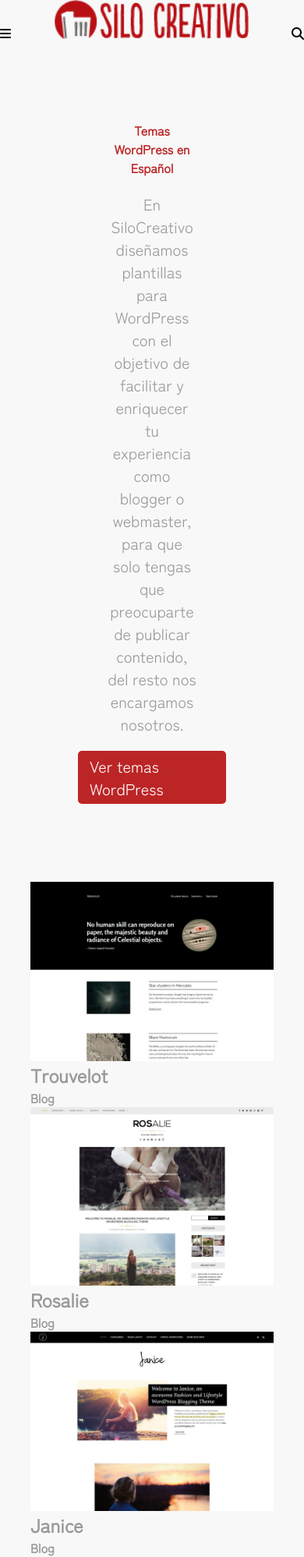
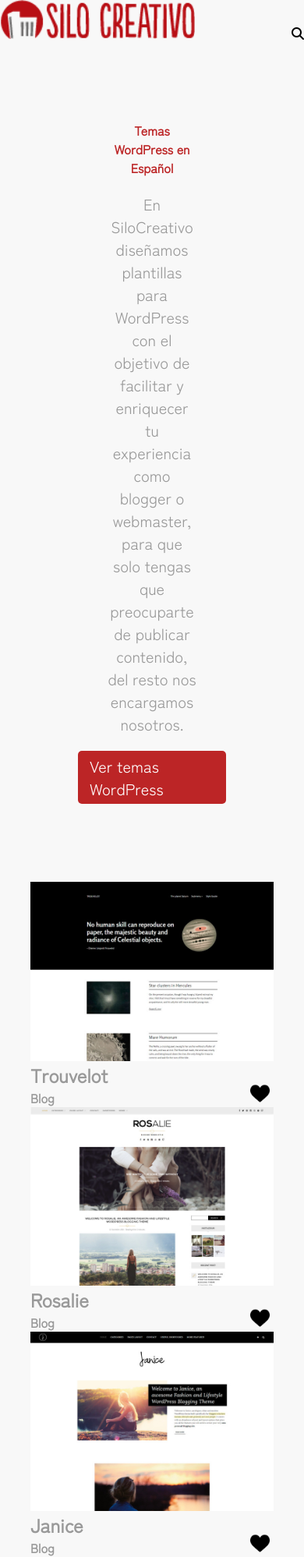
Before and after one commit to SofiaaFdez/Proyectos.pgi, a plain HTML site: page cabeceraResponsive/cabecera.html in a window 390 px wide. Shown: the whole page at 78% size. Drawn offline with Linux system fonts and the light colour scheme.

Commit message:
actualización de silo

```diff
--- a/cabeceraResponsive/cabecera.html
+++ b/cabeceraResponsive/cabecera.html
@@ -58,6 +58,7 @@
 		<section class="plantillas">
 			<article>
 				<header>
+					<img class="corazon" src="img/me-gusta.png">
 					<img src="img/trouvelot.webp">
 				</header>
 				<footer>
@@ -68,6 +69,7 @@
 
 			<article>
 				<header>
+					<img class="corazon" src="img/me-gusta.png">
 					<img src="img/rosalie.webp">
 				</header>
 				<footer>
@@ -78,6 +80,7 @@
 
 			<article>
 				<header>
+					<img class="corazon" src="img/me-gusta.png">
 					<img src="img/janice.webp">
 				</header>
 				<footer>
--- a/cabeceraResponsive/css/cabecera.css
+++ b/cabeceraResponsive/css/cabecera.css
@@ -1,4 +1,3 @@
-
 @import url('https://fonts.googleapis.com/css2?family=Pacifico&family=Zen+Kaku+Gothic+New&display=swap');
 
 *{
@@ -47,7 +46,7 @@
     font-size: 20px;
 }
 
-header i: first-child{
+#burger{
 	display: none;
 }
 
@@ -82,12 +81,24 @@
 	width: 100%;
 }
 
+.plantillas article header .corazon{
+	position: absolute;
+	right: 5px;
+	bottom: 5px;
+
+	width: 25px;
+	height: 25px;
+
+	z-index: 5;
+}
+
 .plantillas article header img {
 	width: 100%;
 }
 
 article{
 	width: 30%;
+	position: relative;
 }
 
 @media (max-width: 1000px){
@@ -233,7 +244,6 @@
 /*.section{
 	display: flex;
 	flex-wrap: wrap;
-
 	gap: 30px;
     justify-content: space-around;
     margin: 50px;
@@ -262,4 +272,3 @@
 	position: absolute;
 	fill currentColor :darkred;
 	color: red;
-}
--- a/cabeceraResponsive/menu.js
+++ b/cabeceraResponsive/menu.js
@@ -1,39 +1,21 @@
-
 /*const a = document.getElementById("burger");
-
 console.log(a);
-
 const b = document.getElementByClassName("burger");
-
 console.log(b);
-
 console.log(b[0]);
-
 const c = document.querySelector(".menu");
-
 console.log(c);
-
 const c = document.querySelectorAll(".idiomas a");
-
 console.log(d);
-
 const e =document.querySelector(".idiomas")
-
 console.log(e);
-
 const f = e.querySelectorAll("a");
-
 console.log(f);
-
 //Aplicamos estilo a un objeto que acabamos de recuperar
 //mediante una consulta por su selector
-
 //console.log(f[0].style ="border: 1px solid #B80F15;");
-
 const atributo = f[0].getAttribute("class");
-
 console.log(atributo);
-
 if(atributo == "border"){
 	console.log("El atributo es border");
 	f[0].setAttribute("class","border-alt");
@@ -41,11 +23,8 @@
 else{
 	console.log("El atributo no es border")
 }
-
 console.log(f[0].textContent);
-
 e.innerHTML+= "<a href='#' class='border'> EN </a>";
-
 f[0].addEventListener("click", function(){
 	this.removeAttribute("class");
 });
@@ -74,17 +53,11 @@
 
 
 		/*console.log(menu.classList);
-
 		menu.classList.add("nuevo");
-
 		console.log(menu.classList);
-
 		menu.classList.remove("menu");
-
 		console.log(menu.classList);
-
 		console.log(menu.classList.contains("rojo"));
-
 		console.log(menu.classList.contains("nuevo"));
 		*/
 
@@ -106,3 +79,29 @@
 
 
 	});
+
+//Recupero el elemento html que hace referencia a la
+// imagen del corazon
+
+const corazon = document.querySelector(".corazon");
+
+console.log(corazon);
+
+corazon.addEventListener("click",
+	function(){
+
+
+		console.log(corazon);
+
+		if (corazon.getAttribute("src") == "img/me-gusta.png"){
+			corazon.setAttribute("src","img/corazon.png");
+
+		}
+
+		else{
+			corazon.setAttribute("src","img/me-gusta.png");{
+
+			}
+		}
+
+	});
```
Also changed, not shown: cabeceraResponsive/img/corazon.png (added), cabeceraResponsive/img/corazon.svg (added), cabeceraResponsive/img/me-gusta.png (added), cabeceraResponsive/img/megustaa.png (added).
